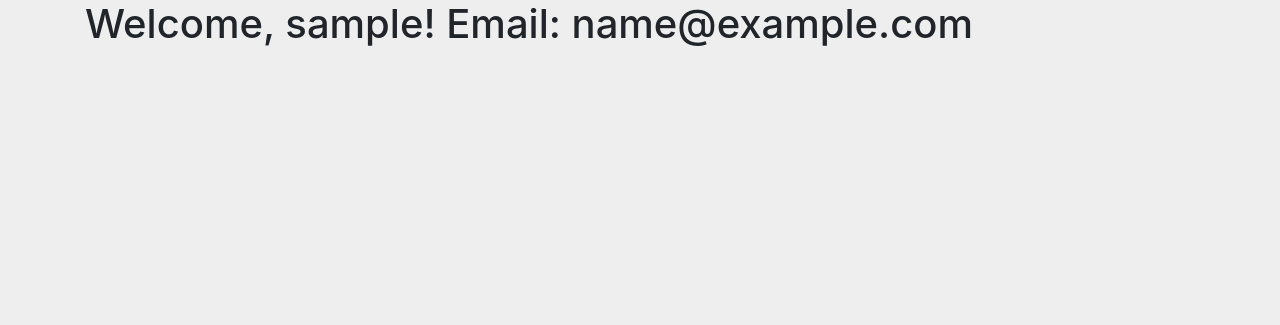
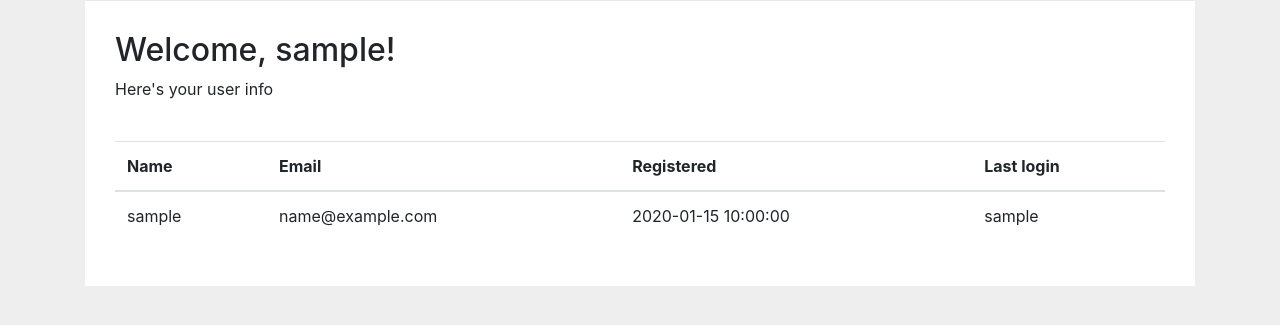
Before and after one commit to TeemuBergman/messageboard, a Flask app: template messageboard/templates/profile.html in a window 1280 px wide. Shown: the part 76-401 px from the top of the page. Run offline with Flask 2, Linux system fonts and the light colour scheme; the template is opened without the code that fills it: most values are stand-ins (such as "Sample title", 1, 10 or a date in 2020); some libraries are stand-ins or nearby versions.

Commit message:
Tidying the visuals of profile page

```diff
--- a/messageboard/routes_auth.py
+++ b/messageboard/routes_auth.py
@@ -166,5 +166,7 @@ def new_thread_post(category_id):
 def profile():
     return render_template('profile.html',
                            username = current_user.username,
-                           email = current_user.email
+                           email = current_user.email,
+                           registered = current_user.account_created,
+                           last_login = current_user.last_login
                            )
--- a/messageboard/templates/profile.html
+++ b/messageboard/templates/profile.html
@@ -1,8 +1,40 @@
 {% extends "base.html" %}
 
 {% block content %}
-    <h1 class="title">
-        Welcome, {{ username }}!
-        Email: {{ email }}
-    </h1>
+    <div class="ibox-content forum-container">
+        <div class="row">
+            <div class="col-md-6">
+                <h2>Welcome, {{ username }}!</h2>
+                <p>Here's your user info</p>
+                <br>
+            </div>
+            <div class="col-md-6">
+                <p class="float-right forum-desc">
+                </p>
+            </div>
+
+            <!-- List user info -->
+            <div class="col-md-12">
+                <table class="table">
+                    <thead>
+                    <tr>
+                        <th scope="col">Name</th>
+                        <th scope="col">Email</th>
+                        <th scope="col">Registered</th>
+                        <th scope="col">Last login</th>
+                    </tr>
+                    </thead>
+                    <tbody>
+                    <tr>
+                        <td>{{ username }}</td>
+                        <td>{{ email }}</td>
+                        <td>{{ registered }}</td>
+                        <td>{{ last_login }}</td>
+                    </tr>
+                    </tbody>
+                </table>
+            </div>
+        </div>
+    </div>
+
 {% endblock %}
```
